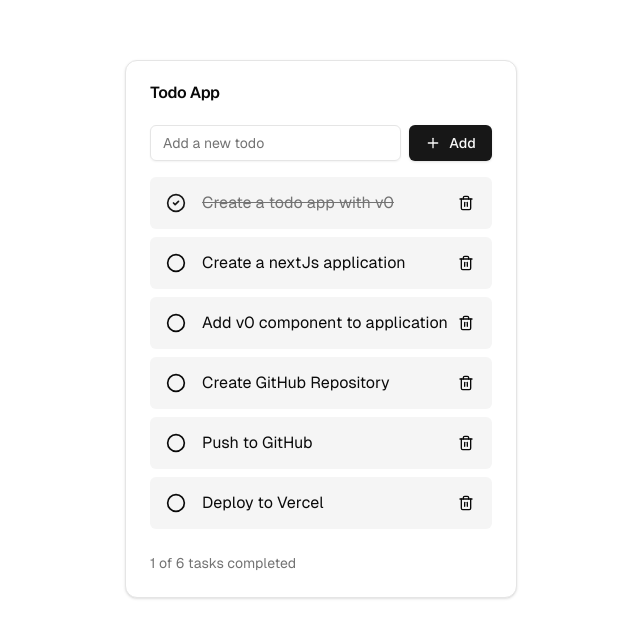
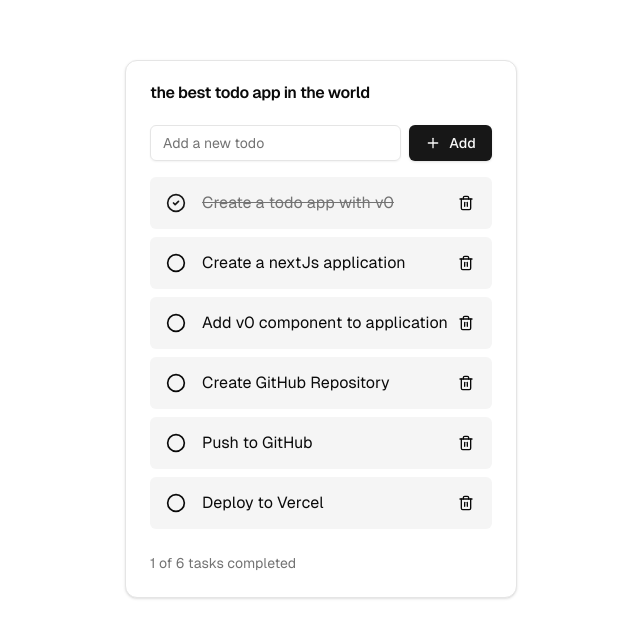
Before and after one commit to felipeotarola/todo2, a Next.js app: page / in a window 1280 px wide. Shown: the part 104-742 px from the top of the page, without its empty margins (319-959 px from the left). Built offline with nearby package versions, Linux system fonts and the light colour scheme.

Commit message:
Update card title in TodoAppComponent to 'the best todo app in the world'

```diff
--- a/src/components/todo-app.tsx
+++ b/src/components/todo-app.tsx
@@ -44,7 +44,7 @@ export function TodoAppComponent() {
   return (
     <Card className="w-full max-w-md mx-auto">
       <CardHeader>
-        <CardTitle>Todo App</CardTitle>
+        <CardTitle>the best todo app in the world</CardTitle>
       </CardHeader>
       <CardContent>
         <div className="flex space-x-2 mb-4">
```
